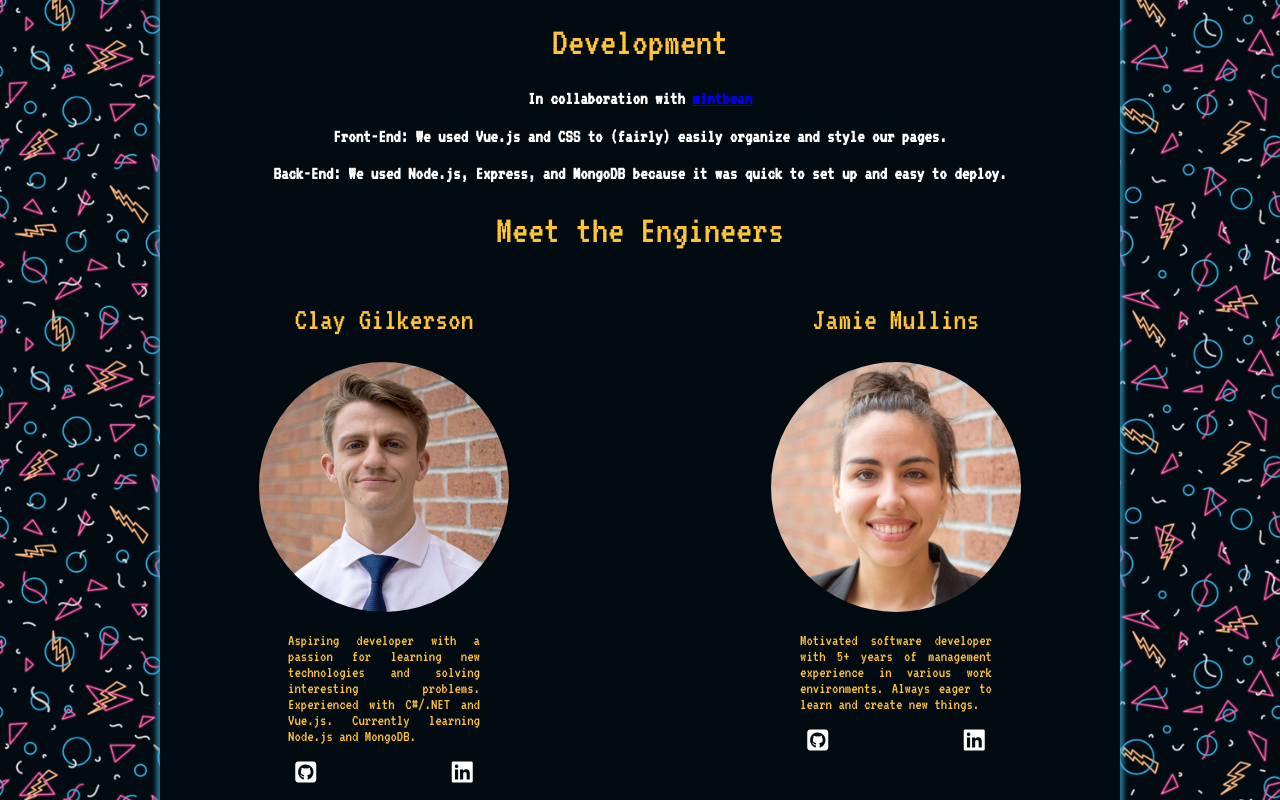
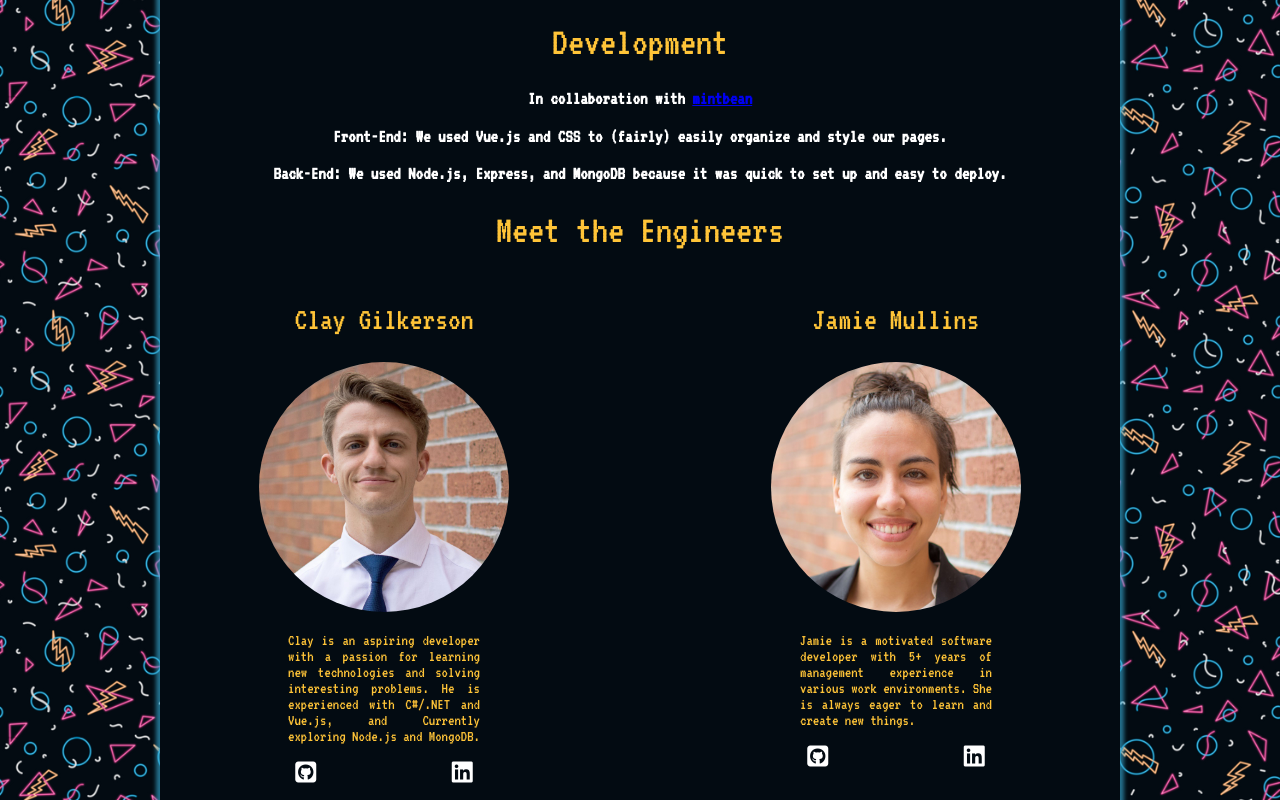
Before and after one commit to claygilk/Hackathon, a Vue app in the folder vue/hackathon-game/: page / in a window 1280 px wide. Shown: the part 619-1419 px from the top of the page. Built offline with nearby package versions, Linux system fonts and the light colour scheme.

Commit message:
updated readme

```diff
--- a/vue/hackathon-game/src/views/Home.vue
+++ b/vue/hackathon-game/src/views/Home.vue
@@ -30,7 +30,7 @@
         <div>
           <h2>Clay Gilkerson</h2>
           <img class="clay-pic" src="../assets/claysamazingheadshot.jpg">
-          <p class="clayp">Aspiring developer with a passion for learning new technologies and solving interesting problems. Experienced with C#/.NET and Vue.js. Currently learning Node.js and MongoDB.</p>
+          <p class="clayp">Clay is an aspiring developer with a passion for learning new technologies and solving interesting problems. He is experienced with C#/.NET and Vue.js, and Currently exploring Node.js and MongoDB.</p>
           <ul class="social-links">
             <li><i class="fab fa-github-square"></i><a href="https://github.com/claygilk"></a></li>
             <li><i class="fab fa-linkedin"></i><a href="https://www.linkedin.com/in/clay-gilkerson/"></a></li>
@@ -39,7 +39,7 @@
         <div>
           <h2>Jamie Mullins</h2>
           <img class="jamie-pic" src="../assets/jamiesamazingheadshot.jpg">
-          <p class="jamiep">Motivated software developer with 5+ years of management experience in various work environments. Always eager to learn and create new things.</p>
+          <p class="jamiep">Jamie is a motivated software developer with 5+ years of management experience in various work environments. She is always eager to learn and create new things.</p>
           <ul class="social-links">
             <li><i class="fab fa-github-square"></i><a href="https://github.com/jamiemullins1"></a></li>
             <li><i class="fab fa-linkedin"></i><a href="www.linkedin.com/in/jamie-mullins"></a></li>
```
Also changed, not shown: 1 other file (tests, documents, lock files or other folders).
